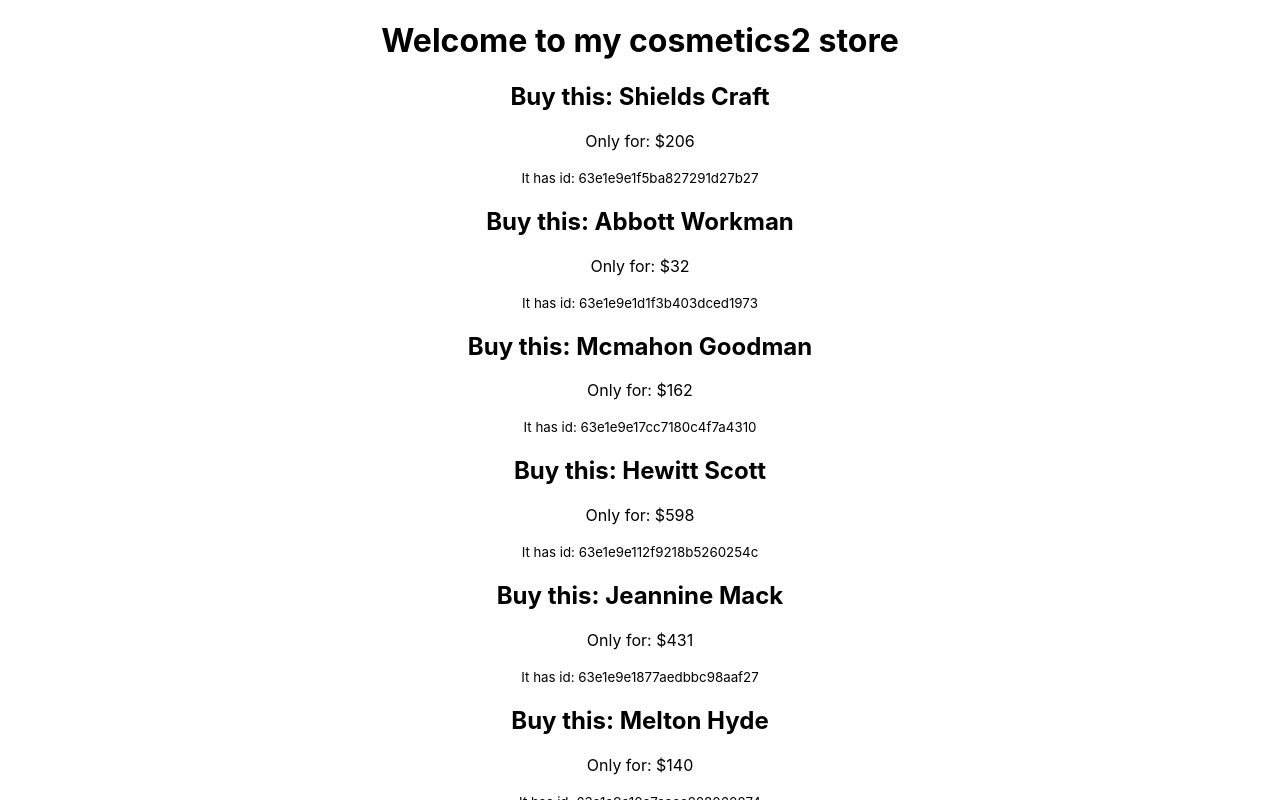
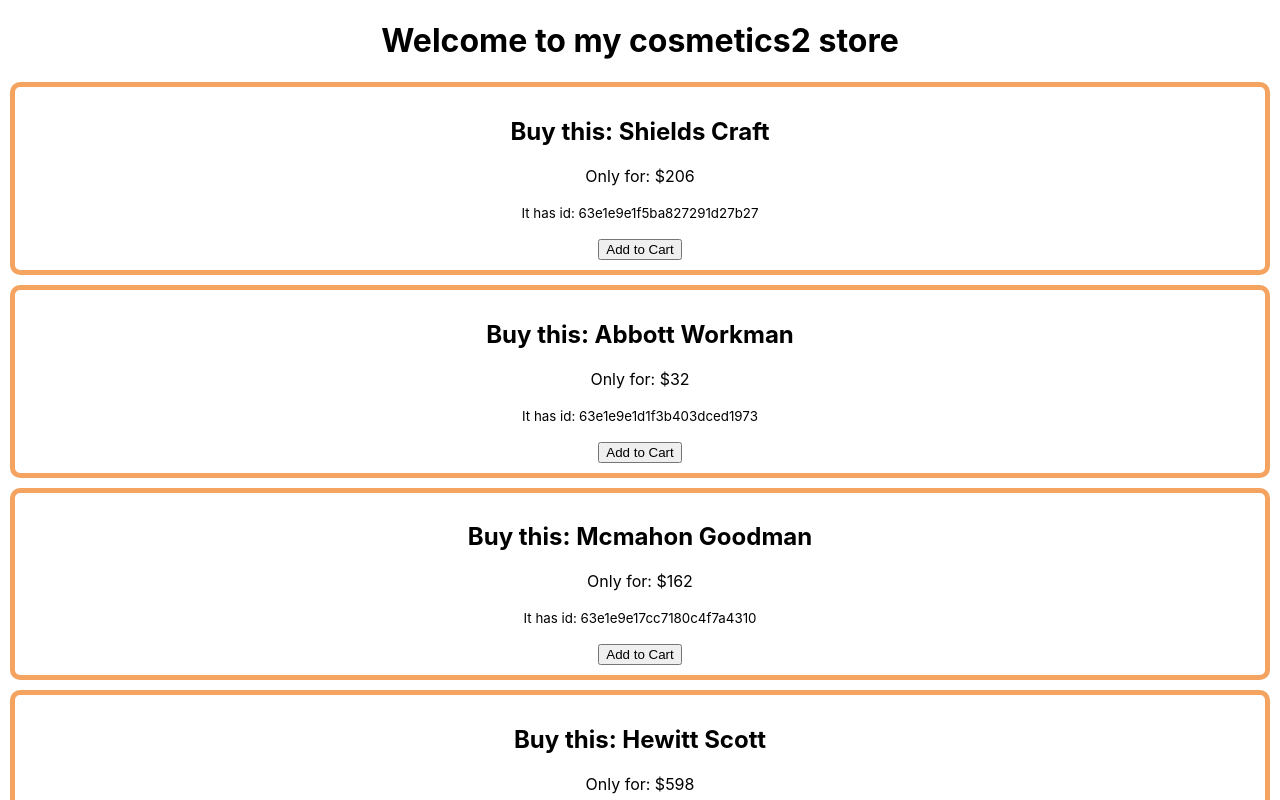
Before and after one commit to webhero-nur/react-storage-and-handler-47.5, a React (Create React App) app: page / in a window 1280 px wide. Shown: the top 800 px of the page. Built offline with nearby package versions, Linux system fonts and the light colour scheme.

Commit message:
Create Event handler with parameters: use arrow function

```diff
--- a/src/App.js
+++ b/src/App.js
@@ -9,6 +9,7 @@
       <Cosmetics2></Cosmetics2>
       <hr />
       <Cosmetics></Cosmetics>
+      <hr />
       <Shoes></Shoes>
     </div>
   );
--- /dev/null
+++ b/src/components/Cosmetic/Cosmetic.css
@@ -0,0 +1,6 @@
+.product {
+    border: 5px solid sandybrown;
+    margin: 10px;
+    padding: 10px;
+    border-radius: 10px;
+}
--- a/src/components/Cosmetic/Cosmetic.js
+++ b/src/components/Cosmetic/Cosmetic.js
@@ -1,12 +1,17 @@
 import React from 'react';
+import './Cosmetic.css'
 
 const Cosmetic = (props) => {
     const { name, price, id } = props.cosmetic;
+    const addToCart = (id) => {
+        console.log('item added', id);
+    }
     return (
-        <div>
+        <div className='product'>
             <h2>Buy this: {name}</h2>
             <p>Only for: ${price}</p>
             <p><small>It has id: {id}</small></p>
+            <button onClick={() => addToCart(id)}>Add to Cart</button>
         </div>
     );
 };
```
